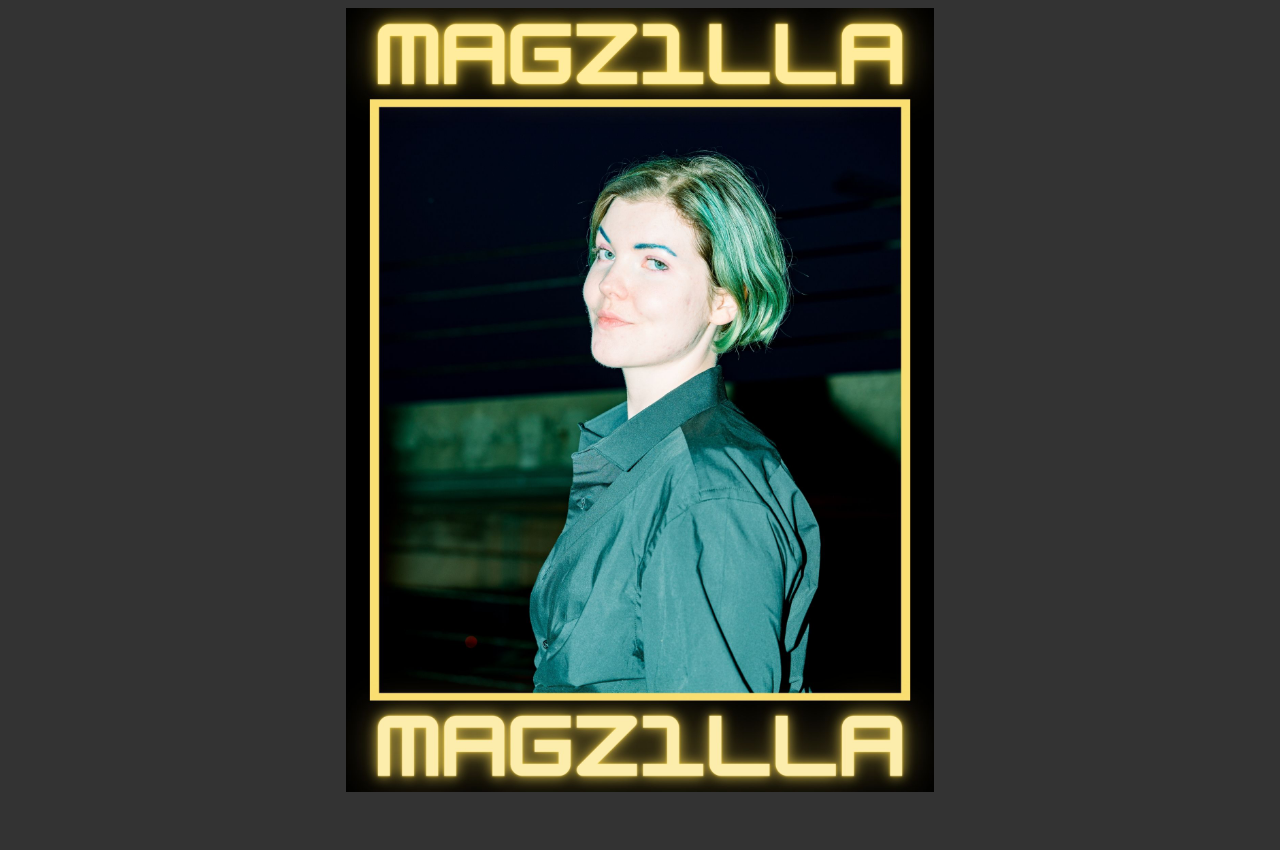
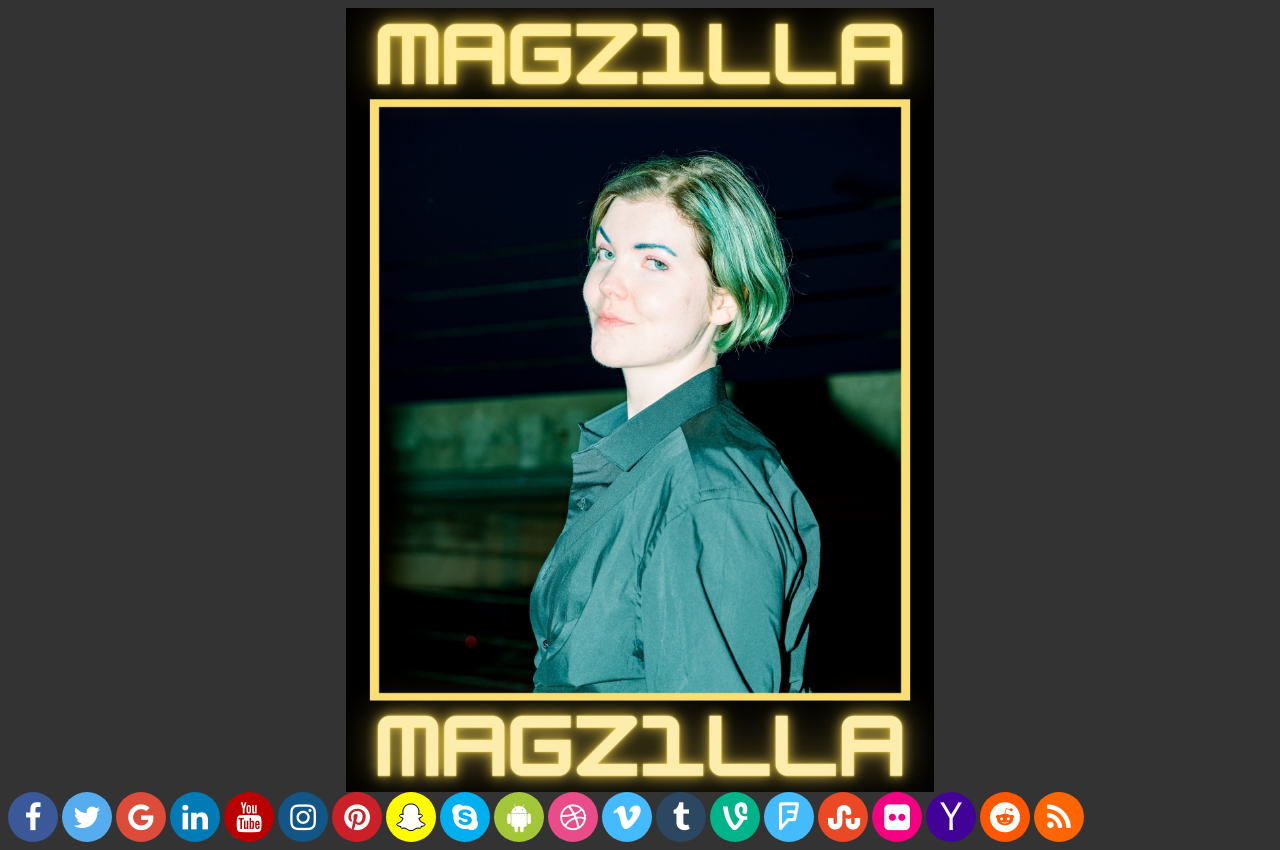
Before and after one commit to magz1llamusic/magz1llamusic.github.io, a plain HTML site: page index.html in a window 1280 px wide. Before the commit the page ends 800 px from the top, so only its background shows below. Drawn offline with Linux system fonts and the light colour scheme.

Commit message:
Update index.html

```diff
--- a/index.html
+++ b/index.html
@@ -1,8 +1,151 @@
 <html>
     <head>
+        <meta name="viewport" content="width=device-width, initial-scale=1">
+        <link rel="stylesheet" href="https://cdnjs.cloudflare.com/ajax/libs/font-awesome/4.7.0/css/font-awesome.min.css">
+        <style>
+        .fa {
+            padding: 10px;
+            font-size: 30px;
+            width: 30px;
+            text-align: center;
+            text-decoration: none;
+            border-radius: 50%;
+        }
 
+        .fa:hover {
+            opacity: 0.7;
+        }
+
+        .fa-facebook {
+            background: #3B5998;
+            color: white;
+        }
+
+        .fa-twitter {
+            background: #55ACEE;
+            color: white;
+        }
+
+        .fa-google {
+            background: #dd4b39;
+            color: white;
+        }
+
+        .fa-linkedin {
+            background: #007bb5;
+            color: white;
+        }
+
+        .fa-youtube {
+            background: #bb0000;
+            color: white;
+        }
+
+        .fa-instagram {
+            background: #125688;
+            color: white;
+        }
+
+        .fa-pinterest {
+            background: #cb2027;
+            color: white;
+        }
+
+        .fa-snapchat-ghost {
+            background: #fffc00;
+            color: white;
+            text-shadow: -1px 0 black, 0 1px black, 1px 0 black, 0 -1px black;
+        }
+
+        .fa-skype {
+            background: #00aff0;
+            color: white;
+        }
+
+        .fa-android {
+            background: #a4c639;
+            color: white;
+        }
+
+        .fa-dribbble {
+            background: #ea4c89;
+            color: white;
+        }
+
+        .fa-vimeo {
+            background: #45bbff;
+            color: white;
+        }
+
+        .fa-tumblr {
+            background: #2c4762;
+            color: white;
+        }
+
+        .fa-vine {
+            background: #00b489;
+            color: white;
+        }
+
+        .fa-foursquare {
+            background: #45bbff;
+            color: white;
+        }
+
+        .fa-stumbleupon {
+            background: #eb4924;
+            color: white;
+        }
+
+        .fa-flickr {
+            background: #f40083;
+            color: white;
+        }
+
+        .fa-yahoo {
+            background: #430297;
+            color: white;
+        }
+
+        .fa-soundcloud {
+            background: #ff5500;
+            color: white;
+        }
+
+        .fa-reddit {
+            background: #ff5700;
+            color: white;
+        }
+
+        .fa-rss {
+            background: #ff6600;
+            color: white;
+        }
+        </style>
     </head>
     <body style="background-color:hsl(0, 0%, 20%);">
-        <img style="width: 100%; height: 100%; object-fit: contain;" src="downstairs_cover.jpeg" alt="Magz1lla cover art"></img>
+        <div style="object-fit: contain;">
+            <img style="width: 100%; height: 100%; object-fit: contain;" src="downstairs_cover.jpeg" alt="Magz1lla cover art"></img>
+            <a href="#" class="fa fa-facebook"></a>
+            <a href="#" class="fa fa-twitter"></a>
+            <a href="#" class="fa fa-google"></a>
+            <a href="#" class="fa fa-linkedin"></a>
+            <a href="#" class="fa fa-youtube"></a>
+            <a href="#" class="fa fa-instagram"></a>
+            <a href="#" class="fa fa-pinterest"></a>
+            <a href="#" class="fa fa-snapchat-ghost"></a>
+            <a href="#" class="fa fa-skype"></a>
+            <a href="#" class="fa fa-android"></a>
+            <a href="#" class="fa fa-dribbble"></a>
+            <a href="#" class="fa fa-vimeo"></a>
+            <a href="#" class="fa fa-tumblr"></a>
+            <a href="#" class="fa fa-vine"></a>
+            <a href="#" class="fa fa-foursquare"></a>
+            <a href="#" class="fa fa-stumbleupon"></a>
+            <a href="#" class="fa fa-flickr"></a>
+            <a href="#" class="fa fa-yahoo"></a>
+            <a href="#" class="fa fa-reddit"></a>
+            <a href="#" class="fa fa-rss"></a>
+        </div>
     </body>
 </html>
```
